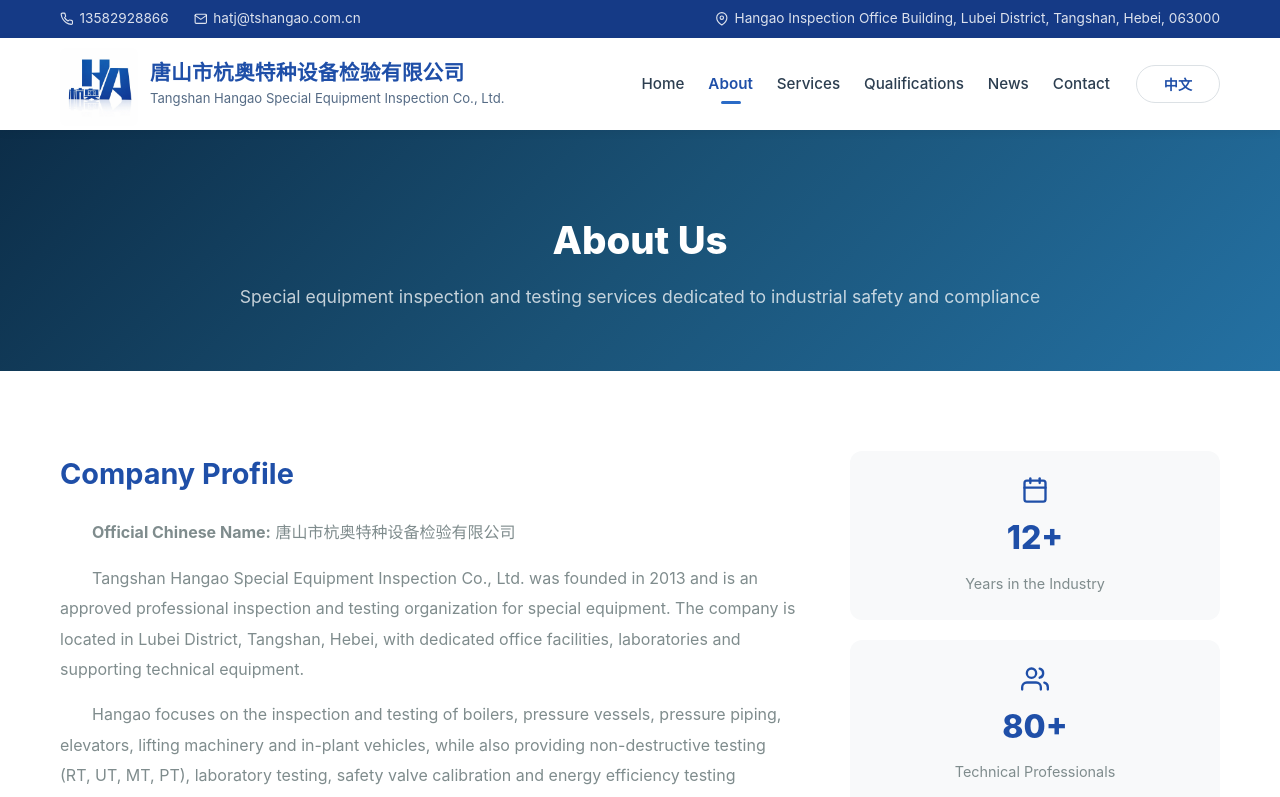
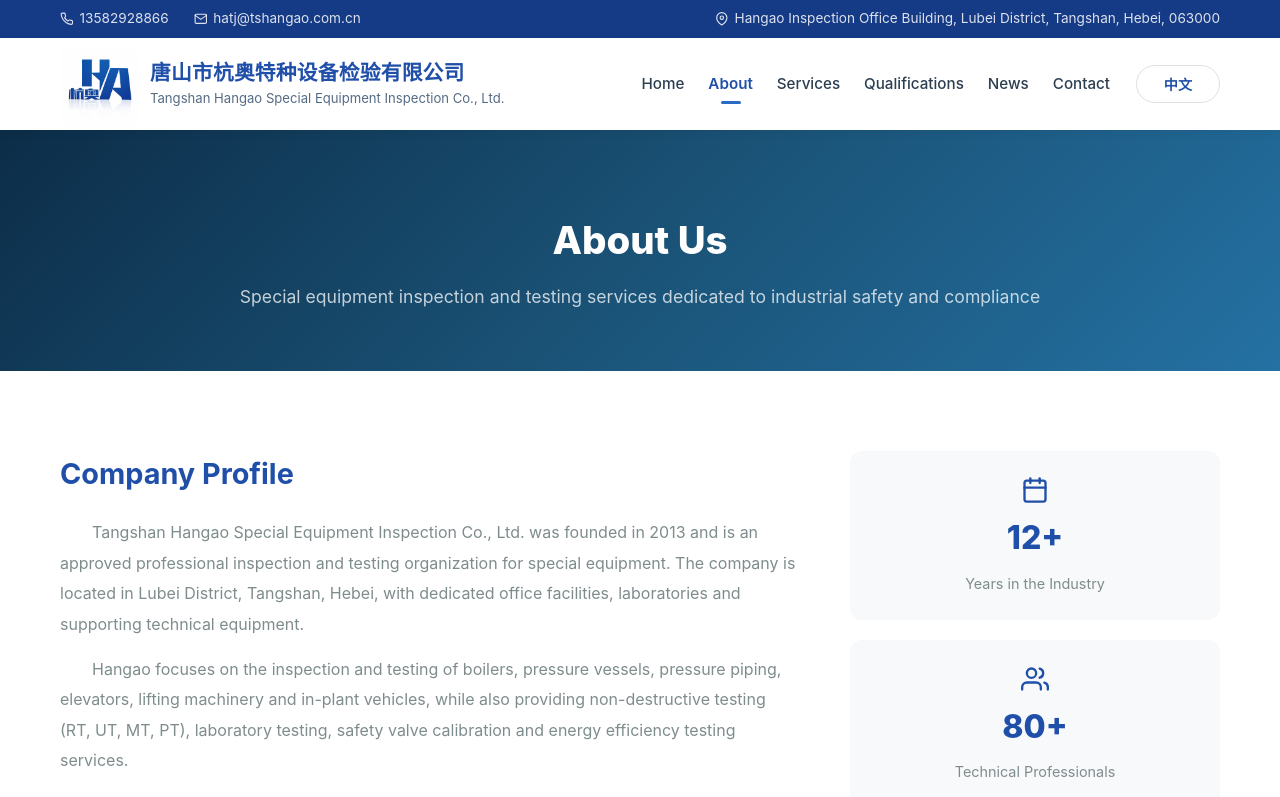
Before and after one commit to Justinnnnnnz/hangao, a React (Vite) app: page /en/about in a window 1280 px wide. Shown: the top 797 px of the page. Built offline with nearby package versions, Linux system fonts and the light colour scheme.

Commit message:
fix: remove official name lines from about page

```diff
--- a/src/pages/About.jsx
+++ b/src/pages/About.jsx
@@ -7,8 +7,6 @@
     bannerTitle: '关于我们',
     bannerSubtitle: '专业特种设备检验检测机构 · 为企业安全保驾护航',
     introTitle: '公司简介',
-    officialNameLabel: '官方英文名称',
-    officialEnglishName: 'Tangshan Hangao Special Equipment Inspection Co., Ltd.',
     introParagraphs: [
       '唐山市杭奥特种设备检验有限公司成立于2013年，是经国家市场监督管理总局核准的专业特种设备检验检测机构。公司位于河北省唐山市路北区环城路与唐丰北路交叉路口杭奥特检办公楼，063000，拥有现代化的办公场所、检验实验室及配套技术装备。',
       '公司专注于特种设备检验检测领域，主要从事锅炉、压力容器、压力管道、电梯、起重机械、场（厂）内机动车辆等设备检验检测工作，同时提供无损检测（RT、UT、MT、PT）、理化检测、安全阀校验、能效测试等专业技术服务。',
@@ -103,8 +101,6 @@
     bannerTitle: 'About Us',
     bannerSubtitle: 'Special equipment inspection and testing services dedicated to industrial safety and compliance',
     introTitle: 'Company Profile',
-    officialNameLabel: 'Official Chinese Name',
-    officialEnglishName: '唐山市杭奥特种设备检验有限公司',
     introParagraphs: [
       'Tangshan Hangao Special Equipment Inspection Co., Ltd. was founded in 2013 and is an approved professional inspection and testing organization for special equipment. The company is located in Lubei District, Tangshan, Hebei, with dedicated office facilities, laboratories and supporting technical equipment.',
       'Hangao focuses on the inspection and testing of boilers, pressure vessels, pressure piping, elevators, lifting machinery and in-plant vehicles, while also providing non-destructive testing (RT, UT, MT, PT), laboratory testing, safety valve calibration and energy efficiency testing services.',
@@ -218,9 +214,6 @@
           <div className="about-intro">
             <div className="about-intro-text">
               <h2>{copy.introTitle}</h2>
-              <p>
-                <strong>{copy.officialNameLabel}:</strong> {copy.officialEnglishName}
-              </p>
               {copy.introParagraphs.map((paragraph) => (
                 <p key={paragraph}>{paragraph}</p>
               ))}
```
